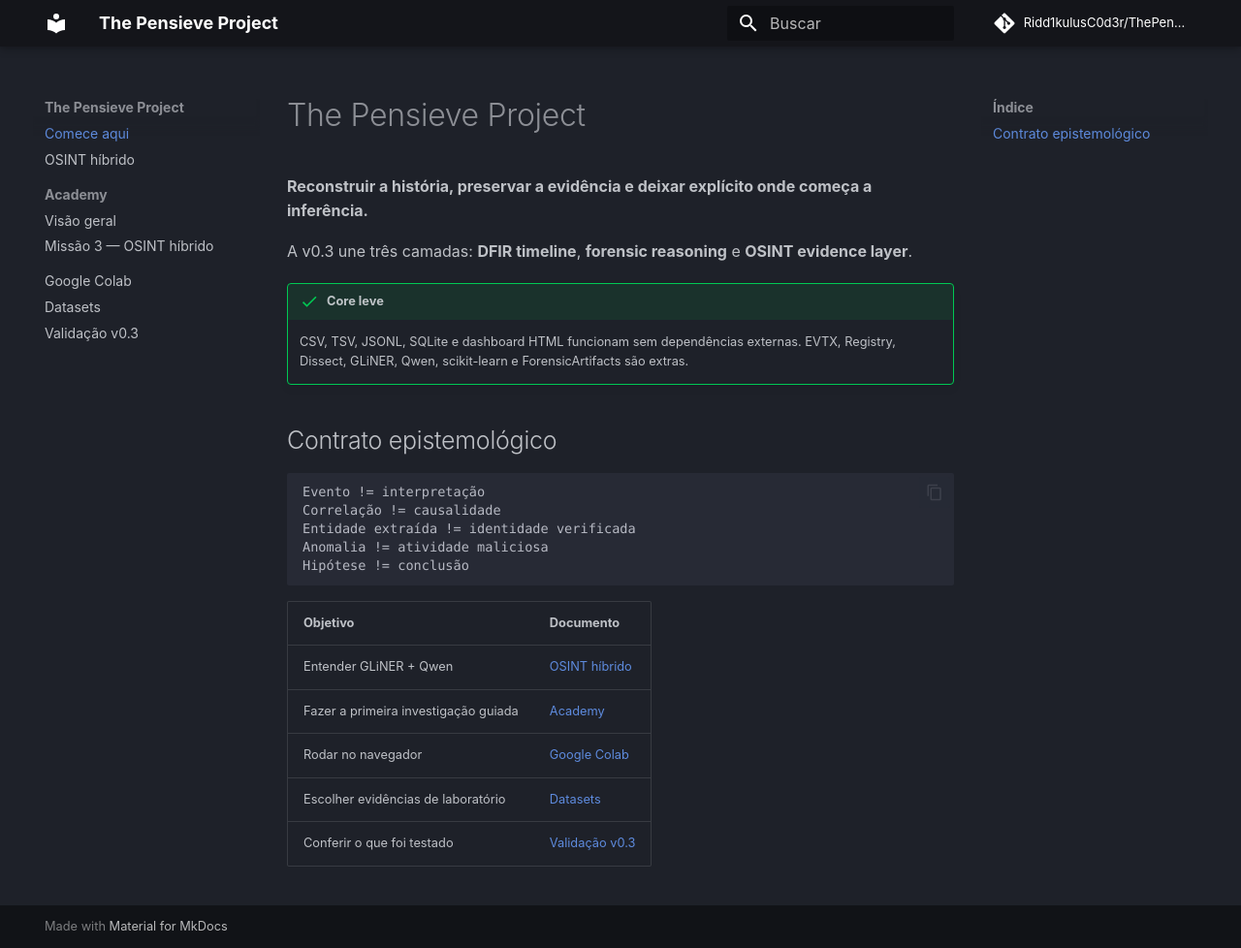
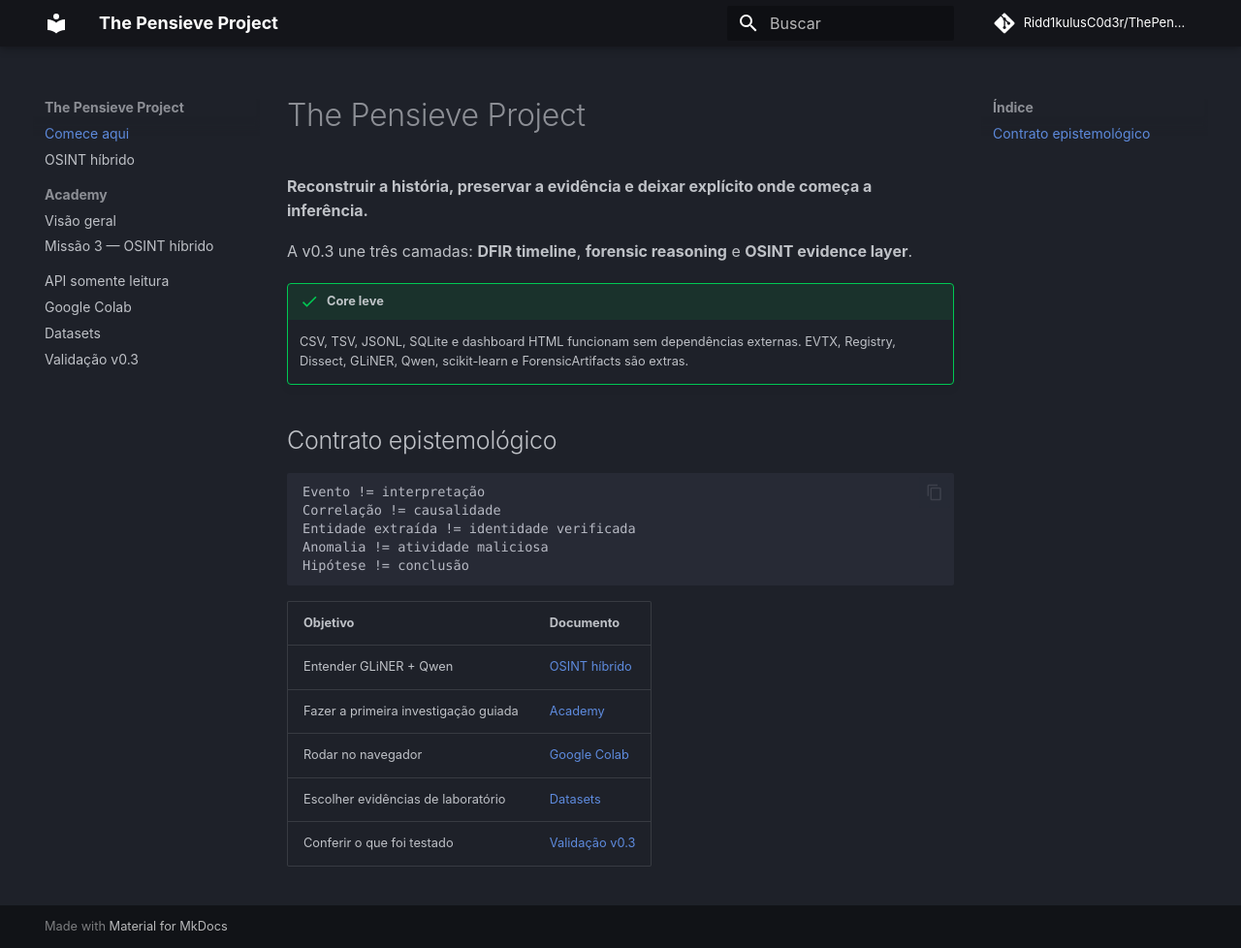
Before and after one commit to Ridd1kulusC0d3r/ThePensieveProject, an MkDocs documentation site: the page built from docs/index.md, in a window 1280 px wide and 978 px high. Shown: the whole window at 97% size. Built offline with MkDocs 1.6.1 and Material for MkDocs 9.7.7, drawn with Linux system fonts in a browser that asks for light colours; comment, search, counter and statistics services are not loaded.

Commit message:
docs: add API to navigation

```diff
--- a/mkdocs.yml
+++ b/mkdocs.yml
@@ -28,6 +28,7 @@ nav:
   - Academy:
       - Visão geral: academy/index.md
       - Missão 3 — OSINT híbrido: academy/mission-03-osint.md
+  - API somente leitura: api.md
   - Google Colab: colab.md
   - Datasets: datasets.md
   - Validação v0.3: validation-v03.md
```
